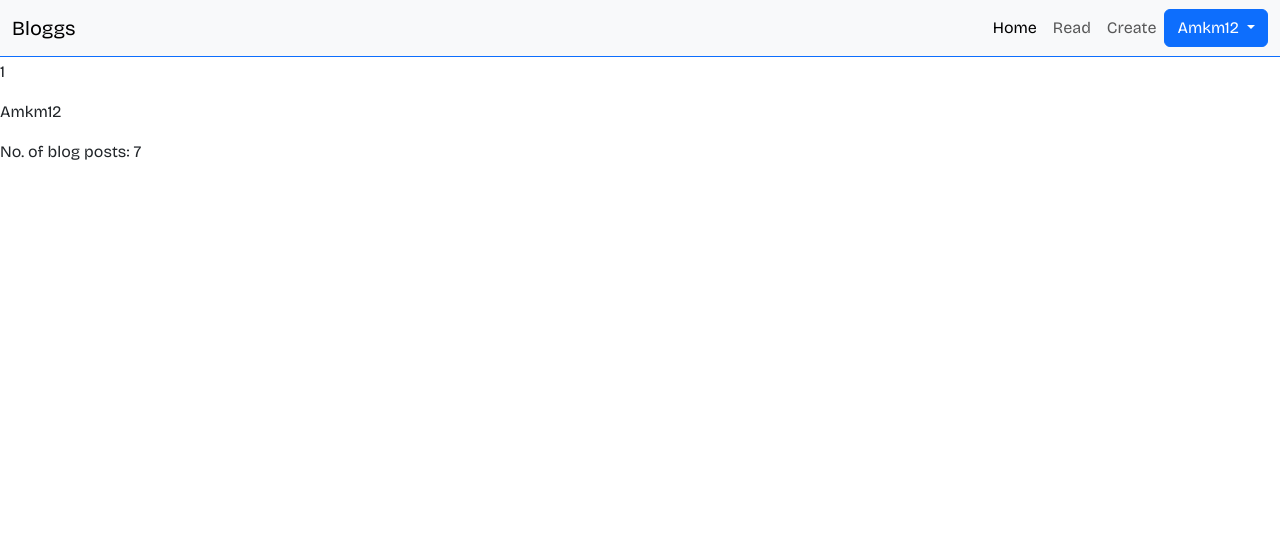
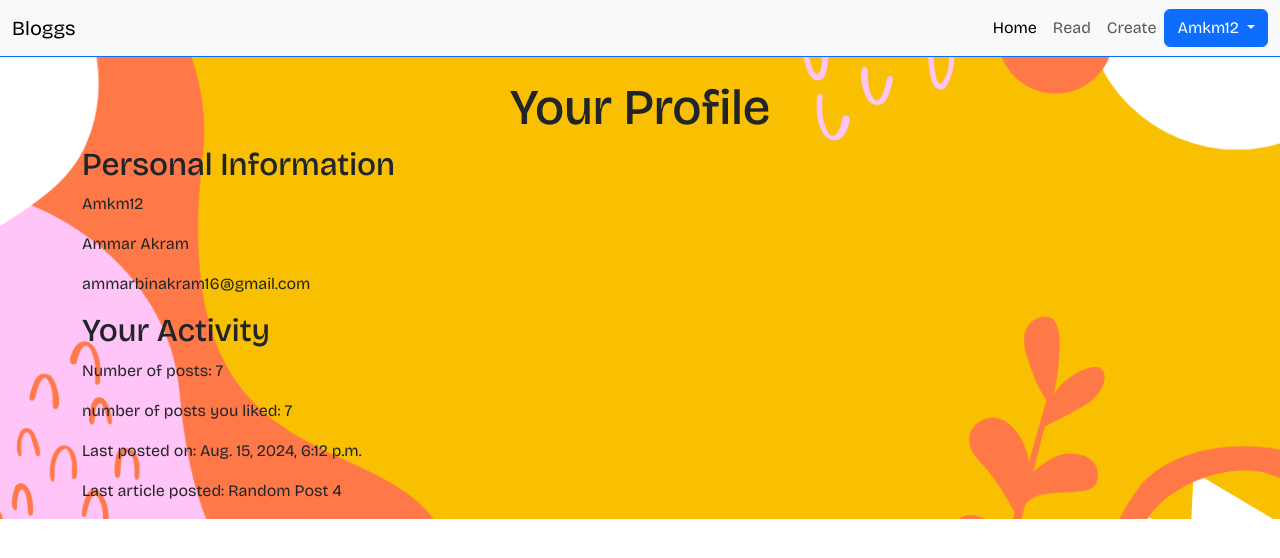
Before and after one commit to Ammar-bin-Akram/Blog-Django, a Django app: page /blogs/profile/1/ in a window 1280 px wide. Shown: the top 558 px of the page. Run offline with Django 4.2, Linux system fonts and the light colour scheme; data comes from the database, SQL or seed files in the repository; some libraries are stand-ins or nearby versions; some web fonts are replaced.

Commit message:
Added delete, edit templates. Also updated the profile page of user and posts page of user.

```diff
--- a/Blog/templates/blogs/profile.html
+++ b/Blog/templates/blogs/profile.html
@@ -6,9 +6,24 @@ Bloggs - Profile
 {% endblock %}
 
 {% block content %}
-<div style="margin-top: 40px; padding-top: 20px;">
-    <p>{{ user.id }}</p>
-    <p>{{ user.username }}</p>
-    <p>No. of blog posts: {{ blogs|length }}</p>
+<div class="main-home container-fluid d-flex flex-column justify-content-center align-items-center mt-5">
+    <h1 class="main-h1">Your Profile</h1>
+    <div class="container d-flex flex-column justify-content-left">
+        <h2>Personal Information</h2>
+        <div>
+            <p>{{ user.username }}</p>
+            <p>{{ user.first_name }} {{ user.last_name }}</p>
+            <p>{{ user.email }}</p>
+        </div>
+
+        <h2>Your Activity</h2>
+        <div>
+            <p>Number of posts: {{ blogs|length }}</p>
+            <p>number of posts you liked: {{ blogs|length }}</p>
+            <p>Last posted on: {{ latest_blog.created_at }}</p>
+            <p>Last article posted: {{ latest_blog.title }}</p>
+        </div>
+
+    </div>
 </div>
 {% endblock %}
--- a/blogs/urls.py
+++ b/blogs/urls.py
@@ -11,4 +11,6 @@ urlpatterns = [
     path('read/<int:blog_id>/', views.read_blog, name='read'),
     path('profile/<int:user_id>/', views.view_profile, name='profile'),
     path('your_posts/<int:user_id>/', views.view_your_posts, name='your_posts'),
+    path('edit/<int:blog_id>/', views.edit_post, name='edit'),
+    path('delete/<int:blog_id>/', views.delete_post, name='delete')
 ]
--- a/blogs/views.py
+++ b/blogs/views.py
@@ -5,6 +5,7 @@ from django.http import HttpResponse
 from .forms import CustomUserCreationForm
 from .models import User, Blog
 import datetime
+from django.utils import timezone
 
 # Create your views here
 
@@ -46,7 +47,11 @@ def read_blog(request, blog_id):
 def view_profile(request, user_id):
     user = User.objects.get(pk=user_id)
     blogs = Blog.objects.filter(user=user_id)
-    context = {'user': user, 'blogs': blogs}
+    latest_blog = blogs[0]
+    for blog in blogs:
+        if blog.created_at > latest_blog.created_at:
+            latest_blog = blog
+    context = {'user': user, 'blogs': blogs, 'latest_blog': latest_blog}
     return render(request, 'blogs/profile.html', context)
 
 
@@ -54,3 +59,11 @@ def view_your_posts(request, user_id):
     blogs = Blog.objects.filter(user=user_id)
     context = {'blogs': blogs}
     return render(request, 'blogs/user_posts.html', context)
+
+
+def edit_post(request, blog_id):
+    return HttpResponse('Edit post {}'.format(blog_id))
+
+
+def delete_post(request, blog_id):
+    return HttpResponse('Delete post {}'.format(blog_id))
```
Also changed, not shown: Blog/templates/blogs/user_posts.html (+28 -2 lines), Blog/templates/blogs/delete.html (added), Blog/templates/blogs/edit.html (added).
